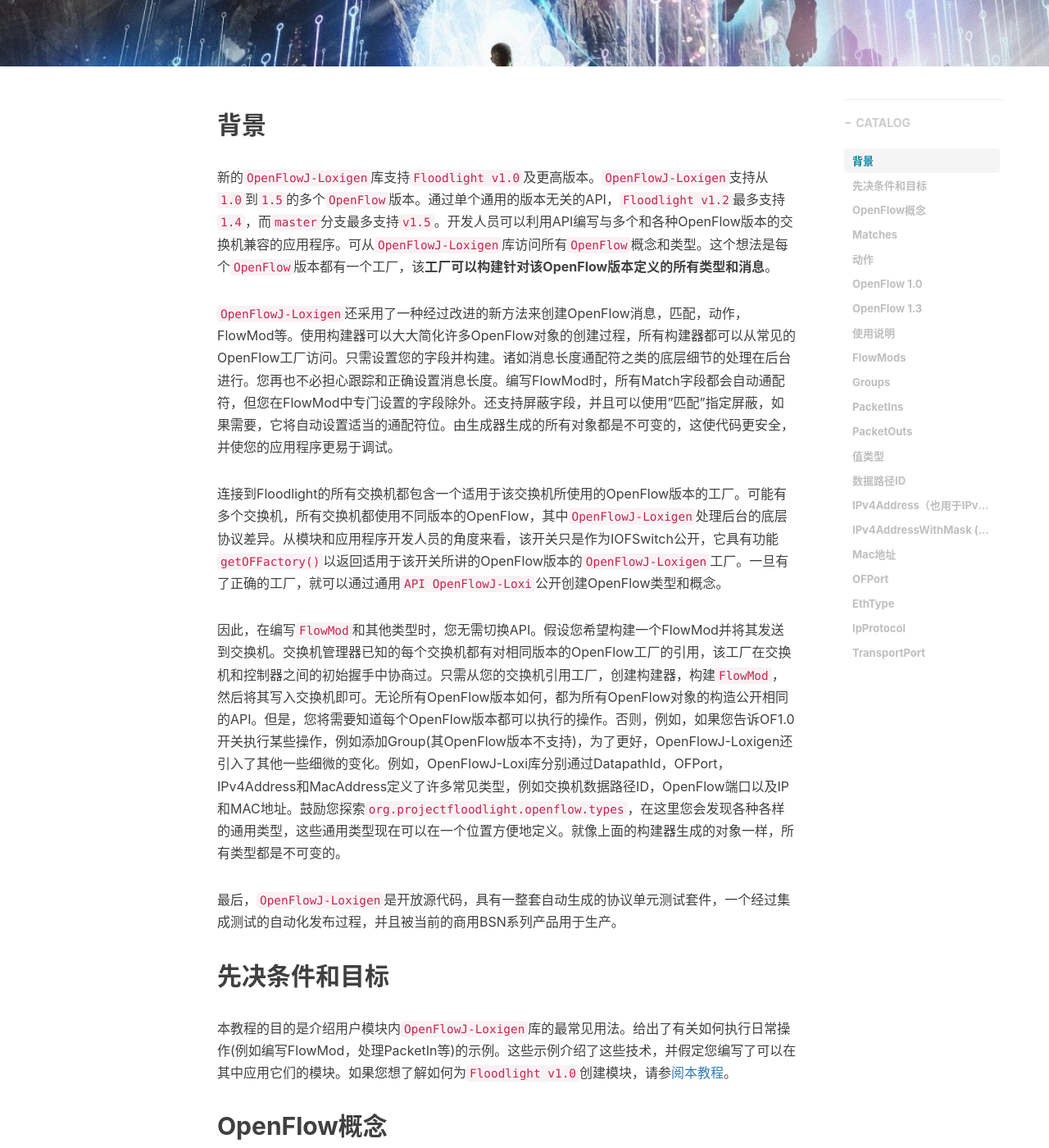
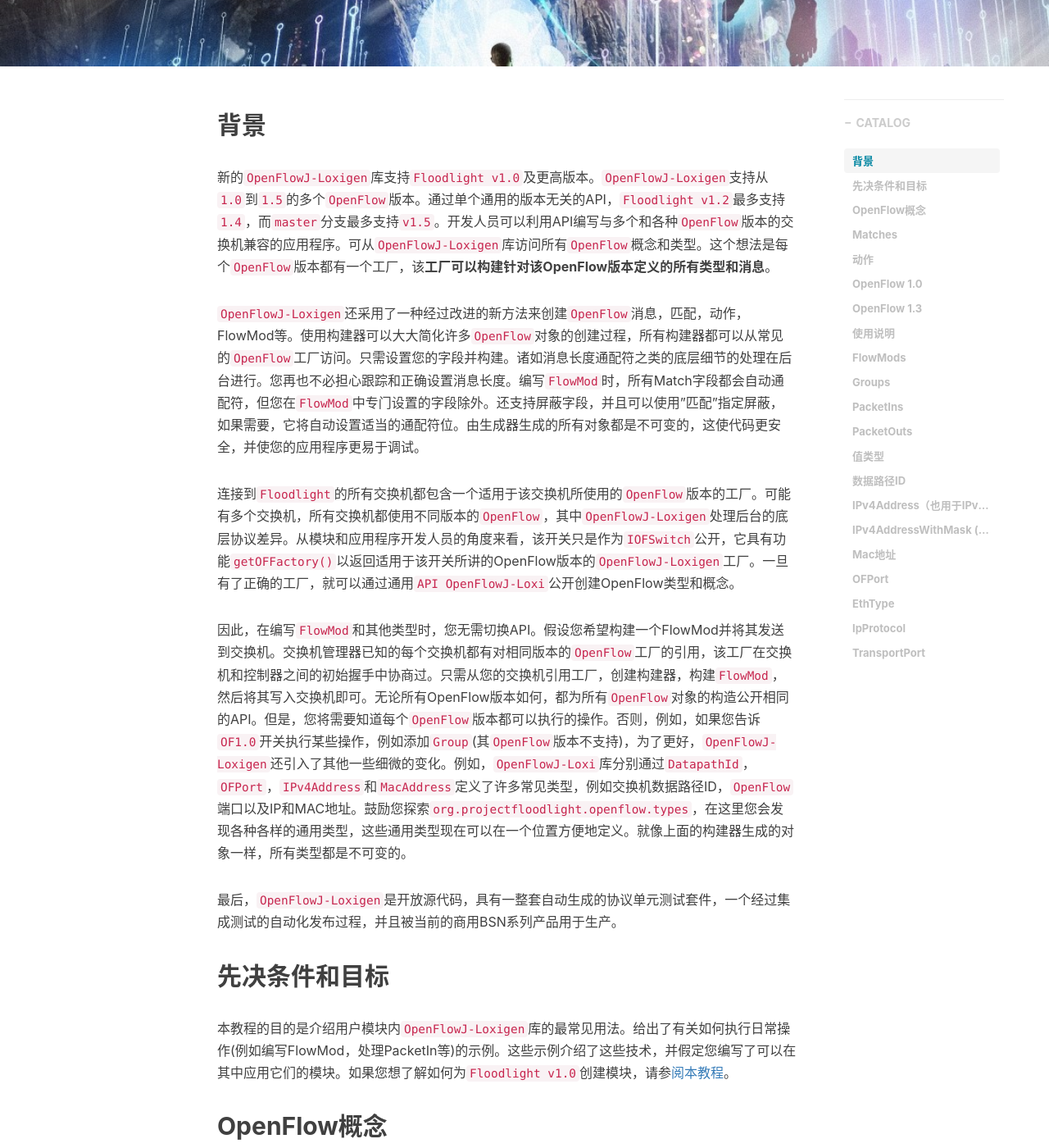
Before and after one commit to xinh79/xinh79.github.io, a Jekyll site: the page built from _posts/2019-10-11-FloodLight实验二：如何使用OpenFlowJ-Loxigen.markdown, in a window 1280 px wide and 1400 px high, scrolled down 502 px. Shown: the whole window at 82% size. Built offline with Jekyll 4.4.1, drawn with Linux system fonts in a browser that asks for light colours; nearby versions of some CDN libraries; comment, search, counter and statistics services are not loaded.

```diff
--- a/_posts/2019-10-11-FloodLight实验二：如何使用OpenFlowJ-Loxigen.markdown
+++ b/_posts/2019-10-11-FloodLight实验二：如何使用OpenFlowJ-Loxigen.markdown
@@ -14,13 +14,13 @@ tags:
 
 ## 背景
 
-新的`OpenFlowJ-Loxigen`库支持`Floodlight v1.0`及更高版本。`OpenFlowJ-Loxigen`支持从`1.0`到`1.5`的多个`OpenFlow`版本。通过单个通用的版本无关的API，`Floodlight v1.2`最多支持`1.4`，而`master`分支最多支持`v1.5`。开发人员可以利用API编写与多个和各种OpenFlow版本的交换机兼容的应用程序。可从`OpenFlowJ-Loxigen`库访问所有`OpenFlow`概念和类型。这个想法是每个`OpenFlow`版本都有一个工厂，该**工厂可以构建针对该OpenFlow版本定义的所有类型和消息**。
+新的`OpenFlowJ-Loxigen`库支持`Floodlight v1.0`及更高版本。`OpenFlowJ-Loxigen`支持从`1.0`到`1.5`的多个`OpenFlow`版本。通过单个通用的版本无关的API，`Floodlight v1.2`最多支持`1.4`，而`master`分支最多支持`v1.5`。开发人员可以利用API编写与多个和各种`OpenFlow`版本的交换机兼容的应用程序。可从`OpenFlowJ-Loxigen`库访问所有`OpenFlow`概念和类型。这个想法是每个`OpenFlow`版本都有一个工厂，该**工厂可以构建针对该OpenFlow版本定义的所有类型和消息**。
 
-`OpenFlowJ-Loxigen`还采用了一种经过改进的新方法来创建OpenFlow消息，匹配，动作，FlowMod等。使用构建器可以大大简化许多OpenFlow对象的创建过程，所有构建器都可以从常见的OpenFlow工厂访问。只需设置您的字段并构建。诸如消息长度通配符之类的底层细节的处理在后台进行。您再也不必担心跟踪和正确设置消息长度。编写FlowMod时，所有Match字段都会自动通配符，但您在FlowMod中专门设置的字段除外。还支持屏蔽字段，并且可以使用"匹配"指定屏蔽，如果需要，它将自动设置适当的通配符位。由生成器生成的所有对象都是不可变的，这使代码更安全，并使您的应用程序更易于调试。
+`OpenFlowJ-Loxigen`还采用了一种经过改进的新方法来创建`OpenFlow`消息，匹配，动作，FlowMod等。使用构建器可以大大简化许多`OpenFlow`对象的创建过程，所有构建器都可以从常见的`OpenFlow`工厂访问。只需设置您的字段并构建。诸如消息长度通配符之类的底层细节的处理在后台进行。您再也不必担心跟踪和正确设置消息长度。编写`FlowMod`时，所有Match字段都会自动通配符，但您在`FlowMod`中专门设置的字段除外。还支持屏蔽字段，并且可以使用"匹配"指定屏蔽，如果需要，它将自动设置适当的通配符位。由生成器生成的所有对象都是不可变的，这使代码更安全，并使您的应用程序更易于调试。
 
-连接到Floodlight的所有交换机都包含一个适用于该交换机所使用的OpenFlow版本的工厂。可能有多个交换机，所有交换机都使用不同版本的OpenFlow，其中`OpenFlowJ-Loxigen`处理后台的底层协议差异。从模块和应用程序开发人员的角度来看，该开关只是作为IOFSwitch公开，它具有功能`getOFFactory()`以返回适用于该开关所讲的OpenFlow版本的`OpenFlowJ-Loxigen`工厂。一旦有了正确的工厂，就可以通过通用`API OpenFlowJ-Loxi`公开创建OpenFlow类型和概念。
+连接到`Floodlight`的所有交换机都包含一个适用于该交换机所使用的`OpenFlow`版本的工厂。可能有多个交换机，所有交换机都使用不同版本的`OpenFlow`，其中`OpenFlowJ-Loxigen`处理后台的底层协议差异。从模块和应用程序开发人员的角度来看，该开关只是作为`IOFSwitch`公开，它具有功能`getOFFactory()`以返回适用于该开关所讲的OpenFlow版本的`OpenFlowJ-Loxigen`工厂。一旦有了正确的工厂，就可以通过通用`API OpenFlowJ-Loxi`公开创建OpenFlow类型和概念。
 
-因此，在编写`FlowMod`和其他类型时，您无需切换API。假设您希望构建一个FlowMod并将其发送到交换机。交换机管理器已知的每个交换机都有对相同版本的OpenFlow工厂的引用，该工厂在交换机和控制器之间的初始握手中协商过。只需从您的交换机引用工厂，创建构建器，构建`FlowMod`，然后将其写入交换机即可。无论所有OpenFlow版本如何，都为所有OpenFlow对象的构造公开相同的API。但是，您将需要知道每个OpenFlow版本都可以执行的操作。否则，例如，如果您告诉OF1.0开关执行某些操作，例如添加Group(其OpenFlow版本不支持)，为了更好，OpenFlowJ-Loxigen还引入了其他一些细微的变化。例如，OpenFlowJ-Loxi库分别通过DatapathId，OFPort，IPv4Address和MacAddress定义了许多常见类型，例如交换机数据路径ID，OpenFlow端口以及IP和MAC地址。鼓励您探索`org.projectfloodlight.openflow.types`，在这里您会发现各种各样的通用类型，这些通用类型现在可以在一个位置方便地定义。就像上面的构建器生成的对象一样，所有类型都是不可变的。
+因此，在编写`FlowMod`和其他类型时，您无需切换API。假设您希望构建一个FlowMod并将其发送到交换机。交换机管理器已知的每个交换机都有对相同版本的`OpenFlow`工厂的引用，该工厂在交换机和控制器之间的初始握手中协商过。只需从您的交换机引用工厂，创建构建器，构建`FlowMod`，然后将其写入交换机即可。无论所有OpenFlow版本如何，都为所有`OpenFlow`对象的构造公开相同的API。但是，您将需要知道每个`OpenFlow`版本都可以执行的操作。否则，例如，如果您告诉`OF1.0`开关执行某些操作，例如添加`Group`(其`OpenFlow`版本不支持)，为了更好，`OpenFlowJ-Loxigen`还引入了其他一些细微的变化。例如，`OpenFlowJ-Loxi`库分别通过`DatapathId`，`OFPort`，`IPv4Address`和`MacAddress`定义了许多常见类型，例如交换机数据路径ID，`OpenFlow`端口以及IP和MAC地址。鼓励您探索`org.projectfloodlight.openflow.types`，在这里您会发现各种各样的通用类型，这些通用类型现在可以在一个位置方便地定义。就像上面的构建器生成的对象一样，所有类型都是不可变的。
 
 最后，`OpenFlowJ-Loxigen`是开放源代码，具有一整套自动生成的协议单元测试套件，一个经过集成测试的自动化发布过程，并且被当前的商用BSN系列产品用于生产。
 
```
